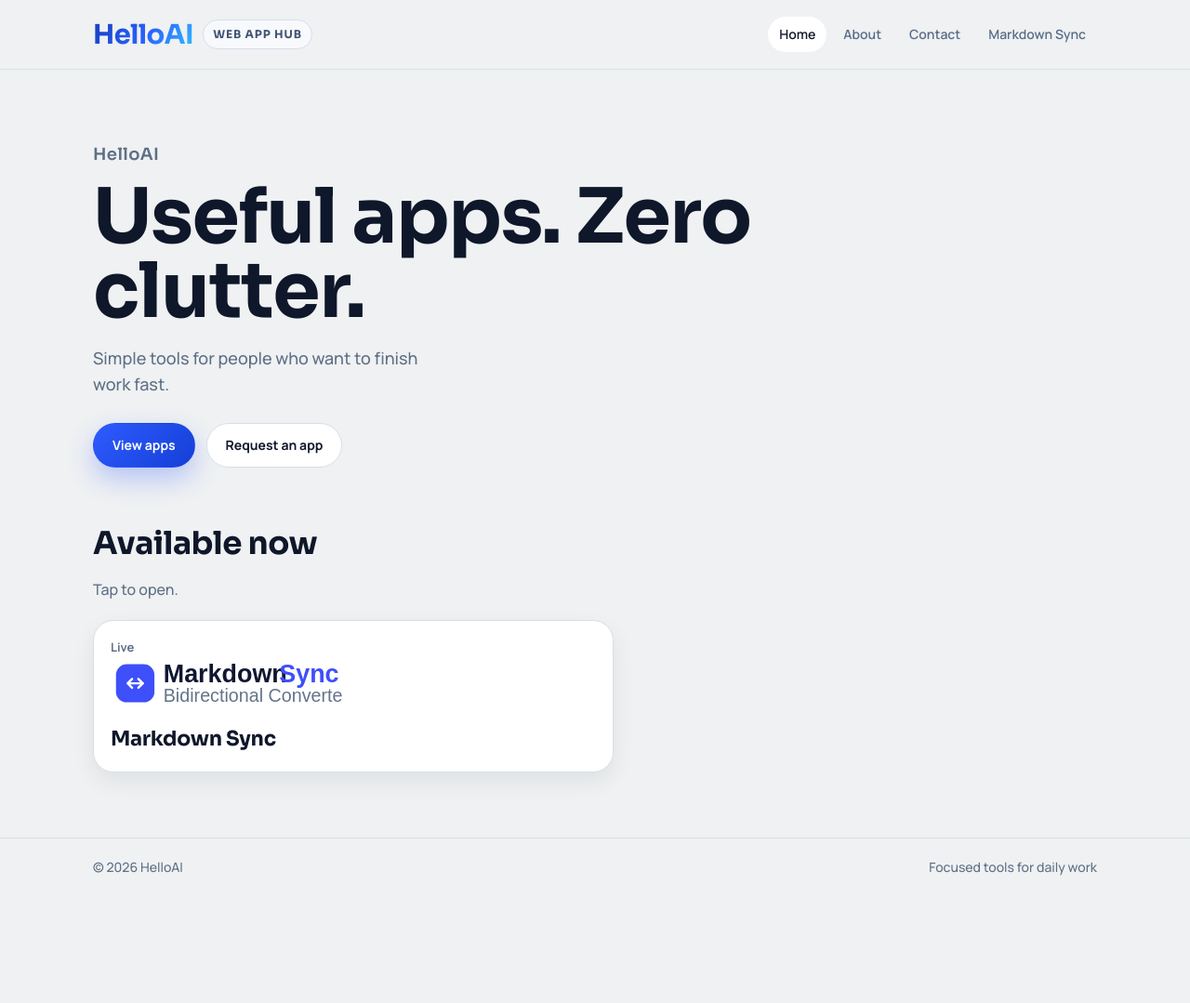
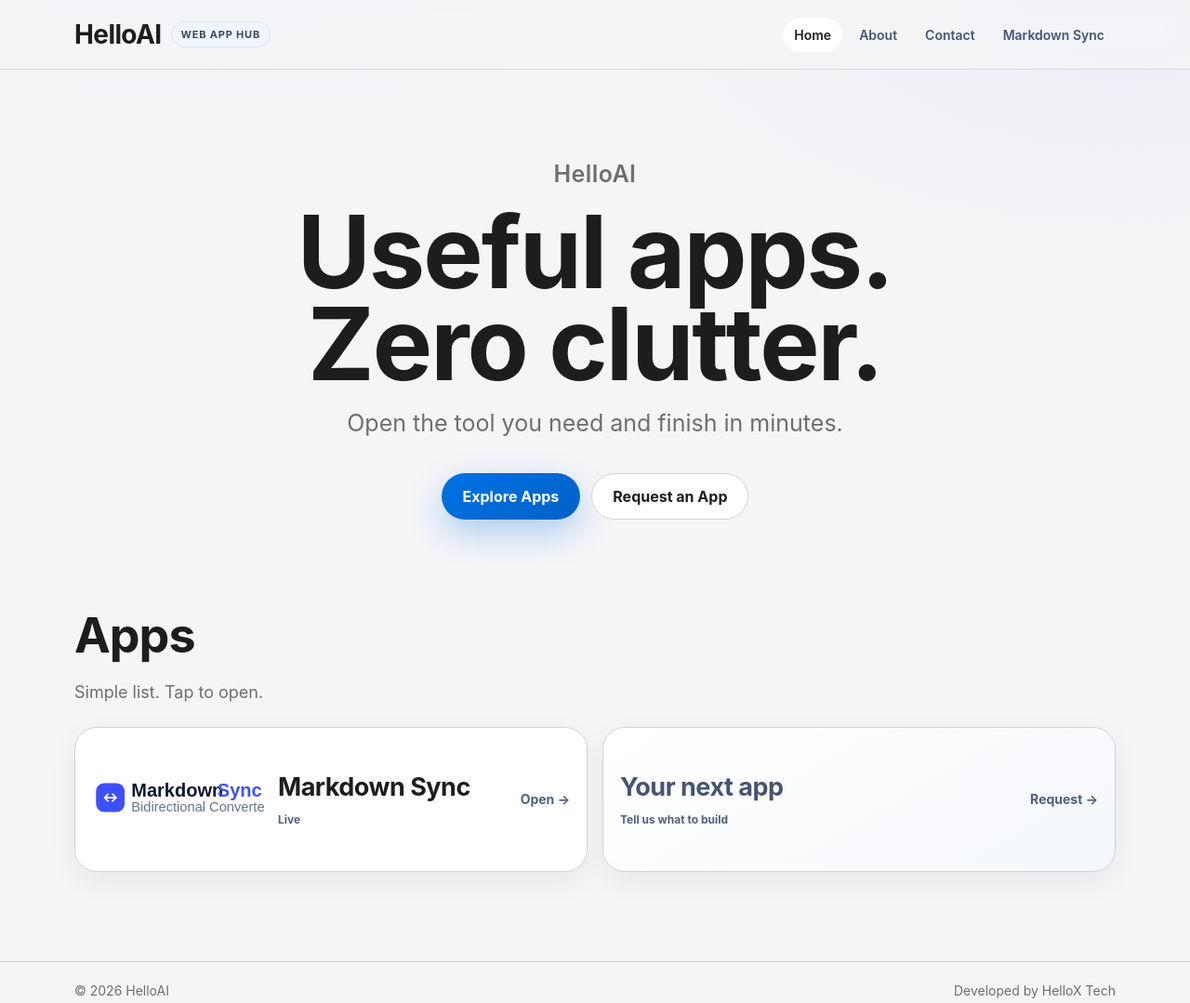
Before and after one commit to helloxtech/web_applications, a plain HTML site: page index.html in a window 1280 px wide. Shown: the whole page at 93% size. Before the commit the page ends 974 px from the top, so only its background shows below. Drawn offline with Linux system fonts and the light colour scheme.

Commit message:
Redesign website with Apple-style visual system

```diff
--- a/index.html
+++ b/index.html
@@ -3,21 +3,20 @@
 <head>
   <meta charset="utf-8">
   <meta name="viewport" content="width=device-width, initial-scale=1">
-  <meta name="description" content="HelloAI provides useful and simple web applications.">
+  <meta name="description" content="HelloAI Web App Hub. Useful apps with a clean, focused interface.">
   <title>HelloAI | Web App Hub</title>
   <link rel="preconnect" href="https://fonts.googleapis.com">
   <link rel="preconnect" href="https://fonts.gstatic.com" crossorigin>
-  <link href="https://fonts.googleapis.com/css2?family=Manrope:wght@500;600;700;800&family=Sora:wght@500;600;700;800&display=swap" rel="stylesheet">
+  <link href="https://fonts.googleapis.com/css2?family=Inter:wght@500;600;700;800&family=Sora:wght@600;700;800&display=swap" rel="stylesheet">
   <link rel="stylesheet" href="/styles.css">
 </head>
 <body>
   <header class="site-header">
     <div class="container nav-row">
-      <a class="brand-title" href="/index.html" aria-label="HelloAI Web App Hub home">
+      <a class="brand" href="/index.html" aria-label="HelloAI home">
         <span class="brand-main">HelloAI</span>
         <span class="brand-sub">Web App Hub</span>
       </a>
-
       <nav class="site-nav" aria-label="Main navigation">
         <a class="active" href="/index.html">Home</a>
         <a href="/about.html">About</a>
@@ -29,25 +28,42 @@
 
   <main>
     <div class="container">
-      <section class="hero reveal">
-        <p class="hero-kicker">HelloAI</p>
-        <h1>Useful apps. Zero clutter.</h1>
-        <p>Simple tools for people who want to finish work fast.</p>
+      <section class="hero fade">
+        <p class="hero-eyebrow">HelloAI</p>
+        <h1>Useful apps.<br>Zero clutter.</h1>
+        <p>Open the tool you need and finish in minutes.</p>
         <div class="hero-actions">
-          <a class="button button-primary" href="#apps">View apps</a>
-          <a class="button button-secondary" href="/contact.html">Request an app</a>
+          <a class="button button-primary" href="#apps">Explore Apps</a>
+          <a class="button button-secondary" href="/contact.html">Request an App</a>
         </div>
       </section>
 
-      <section class="section reveal delay-1" id="apps">
-        <h2>Available now</h2>
-        <p class="section-sub">Tap to open.</p>
+      <section class="section fade delay-1" id="apps">
+        <div class="section-head">
+          <h2>Apps</h2>
+          <p>Simple list. Tap to open.</p>
+        </div>
 
-        <div class="app-list">
-          <a class="app-tile app-tile-single" href="/MarkdownSync.html" aria-label="Open Markdown Sync">
-            <span class="app-tile-tag">Live</span>
-            <img class="app-tile-logo" src="/assets/markdownsync-logo.svg" alt="Markdown Sync logo">
-            <h3 class="app-tile-title">Markdown Sync</h3>
+        <div class="apps-grid">
+          <a class="app-card" href="/MarkdownSync.html" aria-label="Open Markdown Sync">
+            <div class="app-meta">
+              <img class="app-logo" src="/assets/markdownsync-logo.svg" alt="Markdown Sync logo">
+              <div>
+                <h3 class="app-name">Markdown Sync</h3>
+                <span class="app-chip">Live</span>
+              </div>
+            </div>
+            <span class="chevron">Open →</span>
+          </a>
+
+          <a class="app-card placeholder" href="/contact.html" aria-label="Request next app">
+            <div class="app-meta">
+              <div>
+                <h3 class="app-name">Your next app</h3>
+                <span class="app-chip">Tell us what to build</span>
+              </div>
+            </div>
+            <span class="chevron">Request →</span>
           </a>
         </div>
       </section>
@@ -57,7 +73,7 @@
   <footer class="site-footer">
     <div class="container footer-row">
       <span>© 2026 HelloAI</span>
-      <span>Focused tools for daily work</span>
+      <span>Developed by HelloX Tech</span>
     </div>
   </footer>
 </body>
--- a/styles.css
+++ b/styles.css
@@ -1,17 +1,16 @@
 :root {
-  --bg: #eff1f2;
+  --bg: #f5f5f7;
+  --bg-soft: #fafafc;
   --surface: #ffffff;
-  --surface-soft: #f7f8fb;
-  --text: #0f172a;
-  --muted: #5e6f86;
-  --line: #d8dee8;
-  --accent: #2f5bff;
-  --accent-dark: #143fd6;
-  --radius-lg: 22px;
+  --text: #1d1d1f;
+  --muted: #6e6e73;
+  --line: #d2d2d7;
+  --accent: #0071e3;
+  --accent-dark: #0062c8;
+  --radius-lg: 24px;
   --radius-md: 16px;
-  --radius-sm: 12px;
-  --shadow-sm: 0 10px 24px rgba(16, 24, 40, 0.07);
-  --shadow-md: 0 20px 40px rgba(16, 24, 40, 0.1);
+  --shadow-soft: 0 10px 30px rgba(0, 0, 0, 0.06);
+  --shadow-deep: 0 24px 56px rgba(0, 0, 0, 0.12);
 }
 
 * {
@@ -26,10 +25,13 @@ body {
 
 body {
   min-height: 100vh;
-  background: var(--bg);
   color: var(--text);
-  font-family: "Manrope", "Segoe UI", sans-serif;
-  line-height: 1.55;
+  background:
+    radial-gradient(1200px 600px at 20% -20%, rgba(0, 113, 227, 0.08), transparent 60%),
+    radial-gradient(1000px 500px at 95% 0%, rgba(88, 86, 214, 0.06), transparent 60%),
+    var(--bg);
+  font-family: "SF Pro Text", "SF Pro Display", "Inter", "Segoe UI", system-ui, sans-serif;
+  line-height: 1.5;
 }
 
 a {
@@ -38,17 +40,17 @@ a {
 }
 
 .container {
-  width: min(1080px, 92vw);
+  width: min(1120px, 92vw);
   margin: 0 auto;
 }
 
 .site-header {
   position: sticky;
   top: 0;
-  z-index: 30;
-  border-bottom: 1px solid rgba(216, 222, 232, 0.85);
-  background: rgba(239, 241, 242, 0.9);
-  backdrop-filter: blur(8px);
+  z-index: 40;
+  border-bottom: 1px solid rgba(210, 210, 215, 0.78);
+  background: rgba(245, 245, 247, 0.78);
+  backdrop-filter: saturate(180%) blur(18px);
 }
 
 .nav-row {
@@ -59,35 +61,30 @@ a {
   gap: 18px;
 }
 
-.brand-title {
+.brand {
   display: inline-flex;
   align-items: center;
   gap: 10px;
 }
 
 .brand-main {
-  font-family: "Sora", "Segoe UI", sans-serif;
-  font-size: 29px;
+  font-family: "SF Pro Display", "Sora", "Inter", sans-serif;
+  font-size: 28px;
   font-weight: 700;
-  letter-spacing: -0.5px;
+  letter-spacing: -0.6px;
   line-height: 1;
-  background: linear-gradient(130deg, #153fbc 0%, #2a63ff 55%, #32bcff 100%);
-  -webkit-background-clip: text;
-  background-clip: text;
-  color: transparent;
 }
 
 .brand-sub {
-  font-family: "Sora", "Segoe UI", sans-serif;
-  font-size: 12px;
+  color: #3a4a61;
+  background: #f0f5fb;
+  border: 1px solid #d6e2f2;
+  border-radius: 999px;
+  padding: 5px 10px;
+  font-size: 11px;
   font-weight: 700;
-  letter-spacing: 0.9px;
+  letter-spacing: 0.8px;
   text-transform: uppercase;
-  color: #415473;
-  padding: 6px 10px;
-  border-radius: 999px;
-  border: 1px solid #d6deea;
-  background: #f7f9fc;
 }
 
 .site-nav {
@@ -97,12 +94,12 @@ a {
 }
 
 .site-nav a {
+  color: #425673;
+  border-radius: 999px;
   padding: 8px 12px;
-  border-radius: 999px;
-  color: #5a6d88;
   font-size: 14px;
   font-weight: 600;
-  transition: background 0.2s ease, color 0.2s ease;
+  transition: color 0.2s ease, background 0.2s ease;
 }
 
 .site-nav a:hover,
@@ -112,52 +109,57 @@ a {
 }
 
 main {
-  padding: 60px 0 70px;
+  padding: 76px 0 96px;
 }
 
 .hero {
-  max-width: 740px;
+  max-width: 900px;
+  margin: 0 auto;
+  text-align: center;
 }
 
-.hero-kicker {
+.hero-eyebrow {
   margin: 0;
-  color: var(--muted);
-  font-family: "Sora", "Segoe UI", sans-serif;
+  color: #4f6382;
   font-size: 14px;
+  font-weight: 600;
   letter-spacing: 0.4px;
-  font-weight: 600;
 }
 
 .hero h1 {
-  margin: 12px 0 0;
-  font-family: "Sora", "Segoe UI", sans-serif;
-  font-size: clamp(44px, 8vw, 82px);
-  letter-spacing: -1.3px;
-  line-height: 0.98;
+  margin: 14px 0 0;
+  font-family: "SF Pro Display", "Sora", "Inter", sans-serif;
+  font-size: clamp(52px, 10vw, 108px);
+  letter-spacing: -2px;
+  line-height: 0.92;
+  text-wrap: balance;
 }
 
 .hero p {
-  margin: 18px 0 0;
+  margin: 18px auto 0;
+  max-width: 34ch;
   color: var(--muted);
-  font-size: 18px;
-  max-width: 34ch;
+  font-size: clamp(18px, 3vw, 25px);
+  text-wrap: balance;
 }
 
 .hero-actions {
-  margin-top: 28px;
-  display: flex;
+  margin-top: 34px;
+  display: inline-flex;
+  align-items: center;
   gap: 12px;
   flex-wrap: wrap;
+  justify-content: center;
 }
 
 .button {
   display: inline-flex;
   align-items: center;
   justify-content: center;
+  padding: 12px 22px;
   border-radius: 999px;
   border: 1px solid transparent;
-  padding: 12px 20px;
-  font-size: 14px;
+  font-size: 16px;
   font-weight: 700;
   transition: transform 0.2s ease, box-shadow 0.2s ease;
 }
@@ -169,7 +171,7 @@ main {
 .button-primary {
   color: #ffffff;
   background: linear-gradient(135deg, var(--accent), var(--accent-dark));
-  box-shadow: 0 12px 28px rgba(47, 91, 255, 0.3);
+  box-shadow: 0 14px 36px rgba(0, 113, 227, 0.3);
 }
 
 .button-secondary {
@@ -179,190 +181,208 @@ main {
 }
 
 .section {
-  margin-top: 56px;
+  margin-top: 86px;
 }
 
-.section h2 {
+.section-head h2 {
   margin: 0;
-  font-family: "Sora", "Segoe UI", sans-serif;
-  font-size: 34px;
+  font-family: "SF Pro Display", "Sora", "Inter", sans-serif;
+  font-size: clamp(32px, 5vw, 52px);
+  letter-spacing: -1px;
+}
+
+.section-head p {
+  margin: 8px 0 0;
+  color: var(--muted);
+  font-size: 18px;
+}
+
+.apps-grid {
+  margin-top: 24px;
+  display: grid;
+  grid-template-columns: repeat(2, minmax(0, 1fr));
+  gap: 16px;
+}
+
+.app-card {
+  border: 1px solid var(--line);
+  border-radius: var(--radius-lg);
+  background: var(--surface);
+  box-shadow: var(--shadow-soft);
+  min-height: 156px;
+  padding: 18px;
+  display: flex;
+  align-items: center;
+  justify-content: space-between;
+  gap: 14px;
+  transition: transform 0.2s ease, box-shadow 0.2s ease, border-color 0.2s ease;
+}
+
+.app-card:hover {
+  transform: translateY(-2px);
+  box-shadow: 0 18px 38px rgba(0, 0, 0, 0.1);
+  border-color: #bec6d6;
+}
+
+.app-meta {
+  display: flex;
+  align-items: center;
+  gap: 14px;
+}
+
+.app-logo {
+  width: 186px;
+  max-width: 56%;
+  height: auto;
+  display: block;
+}
+
+.app-name {
+  margin: 0;
+  font-family: "SF Pro Display", "Sora", "Inter", sans-serif;
+  font-size: 27px;
   letter-spacing: -0.5px;
 }
 
-.section-sub {
-  margin: 10px 0 0;
-  color: var(--muted);
-  font-size: 16px;
+.app-chip {
+  display: inline-block;
+  margin-top: 6px;
+  font-size: 12px;
+  font-weight: 700;
+  color: #50607c;
 }
 
-.app-list {
-  margin-top: 20px;
-  display: grid;
-  grid-template-columns: repeat(2, minmax(0, 1fr));
-  gap: 14px;
+.app-card .chevron {
+  font-size: 14px;
+  font-weight: 700;
+  color: #4e5f7a;
+  white-space: nowrap;
 }
 
-.app-tile {
-  border: 1px solid var(--line);
-  border-radius: var(--radius-lg);
-  background: var(--surface);
-  box-shadow: var(--shadow-sm);
-  min-height: 154px;
-  padding: 18px;
-  display: flex;
-  flex-direction: column;
-  justify-content: space-between;
-  transition: transform 0.2s ease, border-color 0.2s ease;
+.app-card.placeholder {
+  background: linear-gradient(150deg, #ffffff 0%, #f4f7fb 100%);
 }
 
-.app-tile-single {
-  grid-column: 1 / -1;
-  max-width: 560px;
-}
-
-.app-tile:hover {
-  transform: translateY(-2px);
-  border-color: #b9c8ea;
-}
-
-.app-tile-logo {
-  max-width: 250px;
-  width: 100%;
-  height: auto;
-}
-
-.app-tile-title {
-  margin: 10px 0 0;
-  font-family: "Sora", "Segoe UI", sans-serif;
-  font-size: 22px;
-  letter-spacing: -0.3px;
-}
-
-.app-tile-next {
-  font-family: "Sora", "Segoe UI", sans-serif;
-  font-size: 22px;
-  letter-spacing: -0.3px;
-  color: #445678;
-}
-
-.app-tile-tag {
-  font-size: 13px;
-  font-weight: 700;
-  color: #5e6f86;
+.app-card.placeholder .app-name {
+  color: #45556f;
 }
 
 .page-hero {
-  max-width: 66ch;
+  max-width: 70ch;
 }
 
 .page-hero h1 {
   margin: 0;
-  font-family: "Sora", "Segoe UI", sans-serif;
-  font-size: clamp(36px, 5vw, 52px);
-  letter-spacing: -0.8px;
-  line-height: 1.08;
+  font-family: "SF Pro Display", "Sora", "Inter", sans-serif;
+  font-size: clamp(40px, 6vw, 64px);
+  letter-spacing: -1.1px;
+  line-height: 1.04;
+  text-wrap: balance;
 }
 
 .page-hero p {
   margin: 14px 0 0;
   color: var(--muted);
-  font-size: 17px;
+  font-size: 19px;
 }
 
-.about-intro {
-  margin-top: 24px;
+.about-hero {
   display: grid;
-  grid-template-columns: 1fr 300px;
-  gap: 20px;
+  grid-template-columns: 1.15fr 0.85fr;
+  gap: 24px;
   align-items: center;
 }
 
-.video-shell {
-  background: #0f1219;
-  border-radius: 24px;
-  padding: 6px;
-  box-shadow: var(--shadow-md);
+.video-frame {
+  background: #0f1118;
+  border-radius: 28px;
+  padding: 8px;
+  box-shadow: var(--shadow-deep);
+  width: min(320px, 80vw);
+  justify-self: end;
 }
 
-.video-shell video {
+.video-frame video {
   width: 100%;
   display: block;
-  border-radius: 18px;
+  border-radius: 22px;
   object-fit: cover;
 }
 
 .info-grid,
 .contact-grid {
-  margin-top: 22px;
+  margin-top: 26px;
   display: grid;
   grid-template-columns: repeat(2, minmax(0, 1fr));
-  gap: 14px;
+  gap: 16px;
 }
 
 .info-card {
   border: 1px solid var(--line);
   border-radius: var(--radius-lg);
   background: var(--surface);
-  box-shadow: var(--shadow-sm);
-  padding: 20px;
+  box-shadow: var(--shadow-soft);
+  padding: 22px;
 }
 
 .info-card h2 {
   margin: 0;
-  font-family: "Sora", "Segoe UI", sans-serif;
-  font-size: 23px;
+  font-family: "SF Pro Display", "Sora", "Inter", sans-serif;
+  font-size: 27px;
+  letter-spacing: -0.5px;
 }
 
 .info-card p {
-  margin: 8px 0 0;
+  margin: 9px 0 0;
   color: var(--muted);
+  font-size: 16px;
 }
 
 .info-list {
   list-style: none;
-  margin: 12px 0 0;
+  margin: 14px 0 0;
   padding: 0;
   display: grid;
   gap: 9px;
 }
 
 .info-list li {
-  background: var(--surface-soft);
-  border: 1px solid #e9edf4;
-  border-radius: var(--radius-sm);
+  background: var(--bg-soft);
+  border: 1px solid #e8ebf0;
+  border-radius: var(--radius-md);
   padding: 10px 12px;
-  color: #35465f;
+  color: #34445d;
   font-size: 14px;
 }
 
-.hellox-row {
-  margin-top: 20px;
+.hellox-panel {
+  margin-top: 18px;
   border: 1px solid var(--line);
   border-radius: var(--radius-lg);
   background: var(--surface);
-  box-shadow: var(--shadow-sm);
+  box-shadow: var(--shadow-soft);
   padding: 18px;
   display: flex;
   align-items: center;
   justify-content: space-between;
-  gap: 14px;
+  gap: 16px;
   flex-wrap: wrap;
 }
 
-.hellox-row h2 {
+.hellox-panel h2 {
   margin: 0;
-  font-family: "Sora", "Segoe UI", sans-serif;
-  font-size: 25px;
-  letter-spacing: -0.3px;
+  font-family: "SF Pro Display", "Sora", "Inter", sans-serif;
+  font-size: 27px;
+  letter-spacing: -0.5px;
 }
 
-.hellox-row p {
-  margin: 7px 0 0;
+.hellox-panel p {
+  margin: 8px 0 0;
   color: var(--muted);
 }
 
 .hellox-logo {
-  width: 168px;
+  width: 170px;
   height: auto;
 }
 
@@ -371,7 +391,7 @@ main {
   font-weight: 700;
 }
 
-.contact-row {
+.contact-actions {
   margin-top: 22px;
   display: flex;
   gap: 12px;
@@ -393,34 +413,34 @@ main {
   font-size: 14px;
 }
 
-.reveal {
+.fade {
   opacity: 0;
-  transform: translateY(9px);
-  animation: reveal 0.5s ease forwards;
+  transform: translateY(10px);
+  animation: fade 0.55s ease forwards;
 }
 
 .delay-1 {
-  animation-delay: 0.09s;
+  animation-delay: 0.1s;
 }
 
 .delay-2 {
-  animation-delay: 0.16s;
+  animation-delay: 0.18s;
 }
 
-@keyframes reveal {
+@keyframes fade {
   to {
     opacity: 1;
     transform: translateY(0);
   }
 }
 
-@media (max-width: 980px) {
-  .about-intro {
+@media (max-width: 1000px) {
+  .about-hero {
     grid-template-columns: 1fr;
   }
 
-  .video-shell {
-    width: min(290px, 78vw);
+  .video-frame {
+    justify-self: start;
   }
 }
 
@@ -442,39 +462,50 @@ main {
     padding-bottom: 2px;
   }
 
+  main {
+    padding-top: 40px;
+  }
+
   .brand-main {
     font-size: 25px;
   }
 
-  .brand-sub {
-    font-size: 11px;
-    padding: 5px 8px;
+  .hero h1 {
+    font-size: clamp(44px, 14vw, 74px);
   }
 
-  main {
-    padding-top: 38px;
+  .hero-actions {
+    display: flex;
   }
 
-  .hero h1 {
-    font-size: clamp(38px, 12vw, 62px);
-  }
-
-  .app-list,
+  .apps-grid,
   .info-grid,
   .contact-grid {
     grid-template-columns: 1fr;
   }
+
+  .app-card {
+    min-height: 138px;
+  }
+
+  .app-name {
+    font-size: 24px;
+  }
+
+  .section {
+    margin-top: 68px;
+  }
 }
 
 @media (prefers-reduced-motion: reduce) {
-  .reveal {
+  .fade {
     animation: none;
     opacity: 1;
     transform: none;
   }
 
   .button:hover,
-  .app-tile:hover {
+  .app-card:hover {
     transform: none;
   }
 }
```
Also changed, not shown: MarkdownSync.html (+7 -3 lines), about.html (+17 -18 lines), contact.html (+6 -7 lines).
